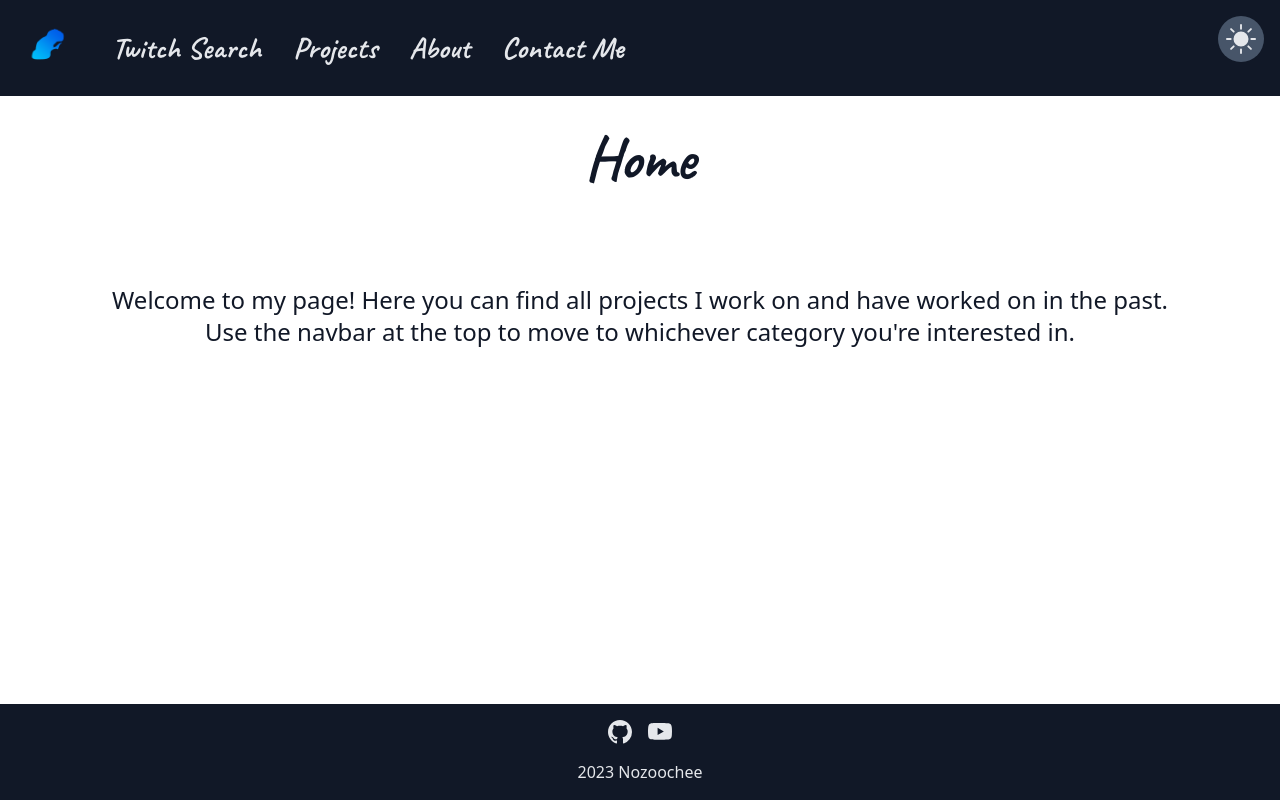
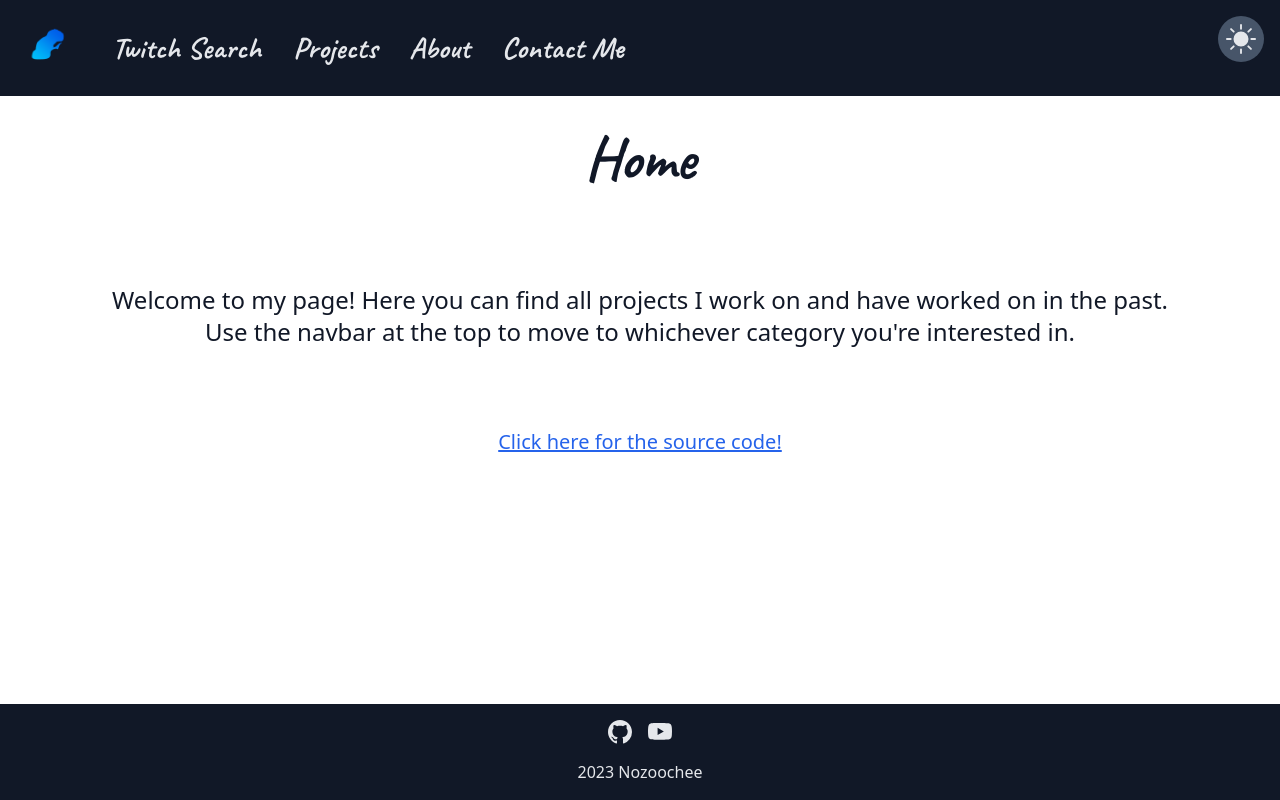
Before and after one commit to Nozoochee/portfolio, a React (Vite) app: page / in a window 1280 px wide. Built offline with nearby package versions, Linux system fonts and the light colour scheme.

Commit message:
added links

```diff
--- a/src/pages/home/Home.tsx
+++ b/src/pages/home/Home.tsx
@@ -11,6 +11,11 @@ function Home({}: Props) {
         Welcome to my page! Here you can find all projects I work on and have worked on in the past. <br/>
         Use the navbar at the top to move to whichever category you're interested in.
       </p>
+
+      <a className="text-xl underline text-blue-600 hover:text-blue-500"
+      href="https://github.com/Nozoochee/portfolio" target="_blank" rel="noopener noreferrer">
+        Click here for the source code!
+      </a>
     </div>
     </>
   )
--- a/src/pages/projects/Projects.tsx
+++ b/src/pages/projects/Projects.tsx
@@ -18,7 +18,7 @@ function Projects({}: Props) {
     <>
     <SiteTitle title="Webdev"/>
     <section className='pb-10'>
-      <a href="http://github.com/Nozoochee" target="_blank" rel="noopener noreferrer" className="flex gap-4 items-center text-xl">
+      <a href="https://github.com/Nozoochee?tab=repositories" target="_blank" rel="noopener noreferrer" className="flex gap-4 items-center text-xl">
         <BsGithub size={40}/> Take a look at my GitHub page </a>
     </section>
 
```
